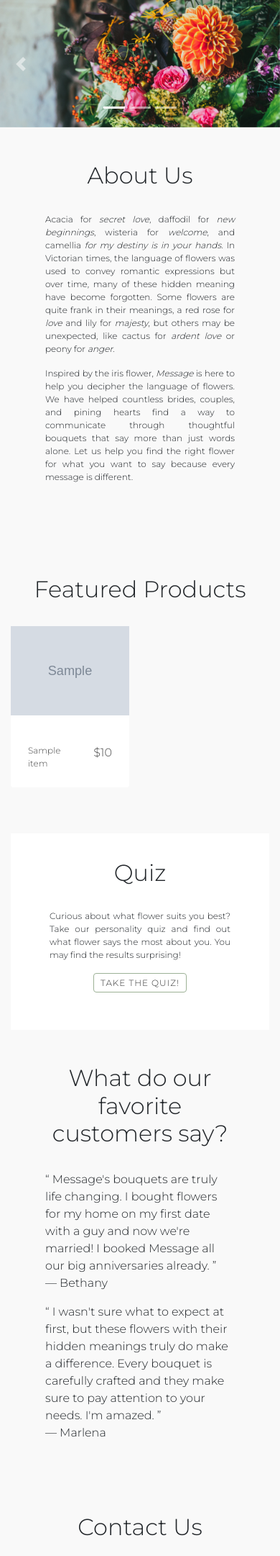
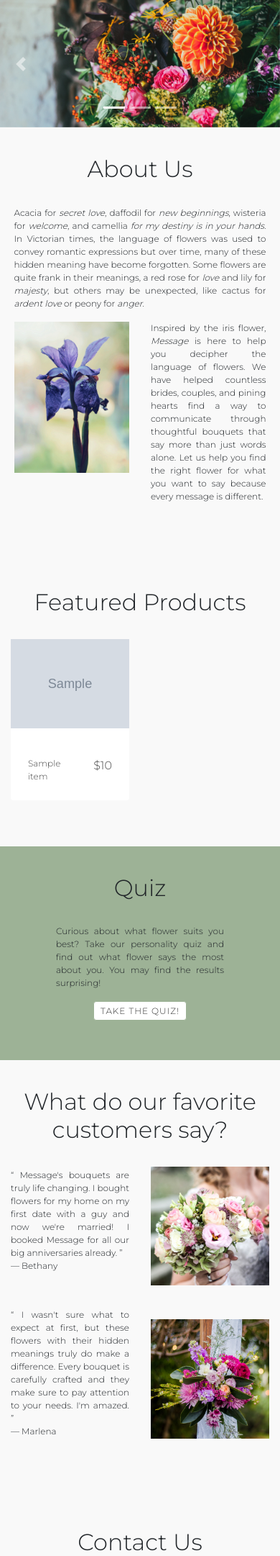
Before and after one commit to awang617/Message, a Python web app: template templates/index.html in a window 390 px wide. Shown: the part 78-2240 px from the top of the page at 72% size. Run offline with Jinja, Linux system fonts and the light colour scheme; the template is opened without the code that fills it: most values are stand-ins (such as "Sample title", 1, 10 or a date in 2020); grey boxes marked "Sample" are stand-in pictures; some libraries are stand-ins or nearby versions.

Commit message:
finished with landing page

```diff
--- a/static/main.css
+++ b/static/main.css
@@ -69,8 +69,14 @@ a:hover{
     transition: all 2s;
 }
 
-#history, #landing-quiz, #testimonials, #contact {
+
+#history, #testimonials, #contact {
     padding: 10% 15%;
+}
+
+.about-image {
+    width: 70%;
+    height:auto;
 }
 
 #history h2, #featured h2, #landing-quiz h2, .quiz-direct, #testimonials h2, #contact h2{
@@ -83,12 +89,22 @@ a:hover{
 }
 
 #landing-quiz {
-    background-color: white;
+    background-color: #9db296;
+    padding: 10% 20%
 }
 
 #featured {
     padding-top: 4em;
     padding-bottom: 4em;
+}
+
+.testimony {
+    margin: 2em 0;
+}
+
+.testimonial-image {
+    width: 100%;
+    height: auto;
 }
 
 .modal-header {
@@ -127,7 +143,23 @@ footer .container {
     height: auto;
 }
 
+#account-nav, #cart-nav{
+    display: none;
+}
+
+@media screen and (max-width:1199px){
+    .about-image{
+        width: 100%;
+    }
+}
+
 @media screen and (max-width:1087px){
+    #cart-icon, #account-icon {
+        display: none;
+    }
+    #cart-nav, #account-nav{
+        display: block;
+    }
     .navbar {
         display: block;
     }
@@ -140,14 +172,33 @@ footer .container {
     #navbarBasic{
         width:100%;
     }
+
+}
+
+@media screen and (max-width:1024px){
+    .about-image{
+        width:80%;
+    }
+}
+
+@media screen and (max-width:990px){
+    #history {
+        padding-right: 0;
+        padding-left: 0;
+    }
 }
 
 @media screen and (max-width: 767px){
     p, h6{
         font-size: 12px;
     }
-    #history, #quiz, #testimonials {
-        padding:3em;
+    #quiz, #testimonials {
+        padding-right:0;
+        padding-left: 0;
+    }
+    #history {
+        padding-left: 0;
+        padding-right: 0;
     }
 }
 @media screen and (max-width: 720px){
@@ -162,6 +213,10 @@ footer .container {
     }
 }
 @media screen and (max-width: 576px){
+    #history {
+        padding-right: 5%;
+        padding-left: 5%;
+    }
     .social-icons {
         max-width:25px;
         height: auto;
@@ -183,3 +238,9 @@ footer .container {
         margin-top: 15px;
     }
 }
+
+@media screen and (max-width: 470px){
+    .about-image{
+        width:100%
+    }
+}
--- a/static/main.js
+++ b/static/main.js
@@ -1,4 +1,7 @@
 $(document).ready(function() {
+    // $(window).on('resize', function(){
+    //     var win = $(this); //this = window
+    // });
 
     // Check for click events on the navbar burger icon
     $(".navbar-burger").click(function() {
--- a/templates/index.html
+++ b/templates/index.html
@@ -27,19 +27,32 @@
     </a>
 </div>
 
-<div class="container">
-<section id="history">
+<!-- <div class=""> -->
+<section id="history" class="container">
+    <div class="row justify-content-center">
+    </div>
+    <div class="row">
+        <div class="col-md-6 col-12">
             <h2>About Us</h2>
             <p>
                 Acacia for <i>secret love</i>, daffodil for <i>new beginnings</i>, wisteria for <i>welcome</i>, and camellia <i>for my destiny is in your hands.</i> In Victorian times, the language of flowers was used to convey romantic expressions but over time, many of these hidden meaning have become forgotten. Some flowers are quite frank in their meanings, a red rose for <i>love</i> and lily for <i>majesty</i>, but others may be unexpected, like cactus for <i>ardent love</i> or peony for <i>anger</i>.
             </p>
+        </div>
+        <!-- <div class="row align-items-center"> -->
+        <div class="col-md col-6 align-items-center">
+            <img src="{{url_for('static', filename='about.jpg')}}" class="d-block mx-auto image-fluid about-image"alt="">
+        </div>
+        <div class="col-md-12 col-6">
             <p>
                 Inspired by the iris flower, <i>Message</i> is here to help you decipher the language of flowers. We have helped countless brides, couples, and pining hearts find a way to communicate through thoughtful bouquets that say more than just words alone. Let us help you find the right flower for what you want to say because every message is different.
             </p>
+        </div>
+    </div>
+    <!-- </div> -->
 
 </section>
 
-<section id="featured">
+<section id="featured" class="container">
     <h2>Featured Products</h2>
     <div class="row">
         {% for item in featured %}
@@ -76,33 +89,50 @@
     </div>
 </section>
 
-<section id="testimonials">
+<section id="testimonials" class="container">
     <h2>What do our favorite customers say?</h2>
-    <blockquote>
+    <div class="row testimony align-items-center">
+        <div class="col-6">
+            <p>
                 <q>
-            Message's bouquets are truly life changing. I bought flowers for my home on my first date with a guy and now we're married! I booked Message all our big anniversaries already.
+                Message's bouquets are truly life changing. I bought flowers for my home on my first date with a guy and now we're married! I booked Message for all our big anniversaries already.
                 </q>
                 <br> &mdash; Bethany
-    </blockquote>
-    <blockquote>
+            </p>
+        </div>
+        <div class="col-6">
+            <img src="{{url_for('static', filename='testimonial_2.jpg')}}" class="testimonial-image image-fluid">
+        </div>
+    </div>
+    <div class="row testimony align-items-center">
+        <div class="col-6 order-sm-1 ">
+            <p>
                 <q>
                     I wasn't sure what to expect at first, but these flowers with their hidden meanings truly do make a difference. Every bouquet is carefully crafted and they make sure to pay attention to your needs. I'm amazed.
                 </q>
                 <br> &mdash; Marlena
-    </blockquote>
+            </p>
+        </div>
+        <div class="col-6">
+            <img src="{{url_for('static', filename='testimonial_1.jpg')}}" class="testimonial-image image-fluid">
+        </div>
+    </div>
 </section>
 
 <section id="contact">
     <h2>Contact Us</h2>
-    <p>Have a big event coming up? Interested in something more custom? We are happy to help you with any floral arrangements you could desire. Our florists are experts with the language of flowers and we will make sure your message is delivered.</p>
-    <p>
+    <p class="text-justify">Have a big event coming up? Interested in something more custom? We are happy to help you with any floral arrangements you could desire. Our florists are experts with the language of flowers and we will make sure your message is delivered.</p>
+    <p class="text-center">
         We response to all inquiries within 1-2 business days. We look forward to hearing from you!
     </p>
-    <p>iris-message@email.com</p>
-    <p>444-888-1616</p>
+    <p class="text-center">Email: iris-message@email.com</p>
+    <p class="text-center">Phone: 444-888-1616</p>
+    <p class="text-center">4816 Victoria Lane
+        <br> San Francisco, CA
+    </p>
 </section>
 
-</div>
+<!-- </div> -->
 
 <script src="https://code.jquery.com/jquery-3.3.1.slim.min.js" integrity="sha384-q8i/X+965DzO0rT7abK41JStQIAqVgRVzpbzo5smXKp4YfRvH+8abtTE1Pi6jizo" crossorigin="anonymous"></script>
 <script src="https://cdnjs.cloudflare.com/ajax/libs/popper.js/1.14.7/umd/popper.min.js" integrity="sha384-UO2eT0CpHqdSJQ6hJty5KVphtPhzWj9WO1clHTMGa3JDZwrnQq4sF86dIHNDz0W1" crossorigin="anonymous"></script>
--- a/templates/layout.html
+++ b/templates/layout.html
@@ -45,16 +45,23 @@
                 <a class="navbar-item" href="/#history" title="history">About Us</a>
                 {% if current_user.is_authenticated %}
                 <a class="navbar-item" href="{{url_for('logout')}}" title="logout">Logout</a>
-                <a class="navbar-item" href="{{url_for('profile')}}" title="account">
+                <a id="account-icon" class="navbar-item" href="{{url_for('profile')}}" title="account">
                     <img src="{{url_for('static', filename='member_icon.png')}}" style="width:20px; height:auto">
+                </a>
+                <a id="account-nav" class="navbar-item" href="{{url_for('profile')}}" title="account">
+                    Account
                 </a>
                 {% else %}
                 <a class="navbar-item" href="{{url_for('login')}}">Login</a>
                 <a class="navbar-item" href="{{url_for('signup')}}">Signup</a>
                 {% endif %}
-
-                <a class="navbar-item" href="{{url_for('cart')}}" title="cart">
-                    <img src="{{url_for('static', filename='bag_icon.png')}}" style="width:23px;height:auto;"> ({{cartq}})
+                <a id="cart-icon" class="navbar-item" href="{{url_for('cart')}}" title="cart">
+                    <img src="{{url_for('static', filename='bag_icon.png')}}" style="width:23px;height:auto;">
+                    ({{cartq}})
+                </a>
+                <a id="cart-nav" class="navbar-item" href="{{url_for('cart')}}" title="cart">
+                    Cart
+                    ({{cartq}})
                 </a>
             </div>
         </div>
@@ -79,7 +86,7 @@
                 <div class="amberly col-lg-4 col-6 d-flex justify-content-lg-center justify-content-end align-items-center">
                     <a href="/shop"><p style="margin:0 10px">Shop</p></a>
                     <a href="/quiz"><p style="margin:0 10px">Quiz</p></a>
-                    <a href="/#history"><p style="margin:0 10px">About Us</p></a>
+                    <a href="/#history"><p style="margin:0 10px">About</p></a>
                 </div>
                 <div class="col-lg-4 text-center">
                     <label class="menu-label" style="color: white; margin:0">Sign up for our newsletter!</label>
@@ -115,7 +122,7 @@
             </div>
             <div class="row">
                 <div class="col text-center">
-                    <a href="https://github.com/awang617"><h5>Made by Amberly Wang</h5></a>
+                    <a href="https://github.com/awang617"><h6>Made by Amberly Wang</h6></a>
                     <h6>Copywrite &copy; message.com 2019</h6>
                 </div>
             </div>
```
Also changed, not shown: static/about.jpg (added), static/testimonial_1.jpg (added), static/testimonial_2.jpg (added), 1 other file. Lines whose indentation alone changed are shown as unchanged.
